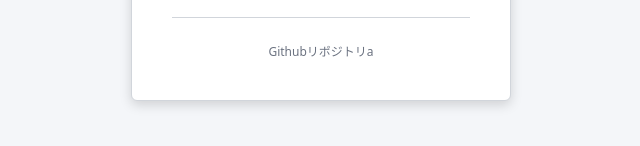
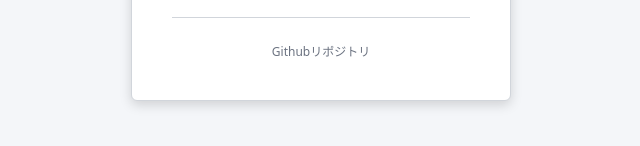
Before and after one commit to kolinz/SpecDrive-CRM, a plain HTML site: page frontend/public/login.html in a window 1280 px wide. Shown: the part 516-662 px from the top of the page, 319-959 px from the left. Drawn offline with Linux system fonts and the light colour scheme.

Commit message:
Update login.html

```diff
--- a/frontend/public/login.html
+++ b/frontend/public/login.html
@@ -97,7 +97,7 @@
 
       <hr class="login-divider">
 
-      <div class="login-form-footer"><a href="https://github.com/kolinz/SpecDrive-CRM/" target="_blank">Githubリポジトリ</a>a</div>
+      <div class="login-form-footer"><a href="https://github.com/kolinz/SpecDrive-CRM/" target="_blank">Githubリポジトリ</a></div>
     </div>
   </div>
 
```
